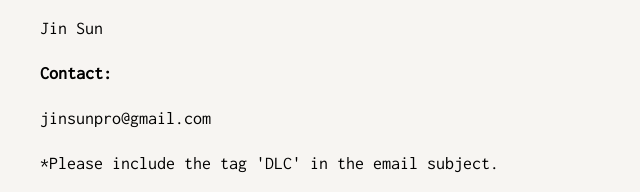
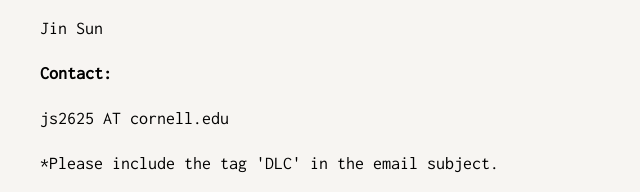
Before and after one commit to jinsungit/DLClinic, a plain HTML site: page webpage/index.html in a window 1280 px wide. Shown: the part 1768-1960 px from the top of the page, 250-890 px from the left. Drawn offline with nearby package versions, Linux system fonts and the light colour scheme.

Commit message:
update markdown, email

```diff
--- a/webpage/index.html
+++ b/webpage/index.html
@@ -84,7 +84,7 @@ This is <em>not</em> a machine learning or deep learning introductory course.
     <h5 class="w3-center w3-padding-64"><span class="w3-tag w3-wide">Course Information</span></h5>
 
     <p><strong>Instructor:</strong> <p>Jin Sun</p></p>
-    <p><strong>Contact:</strong><p> jinsunpro@gmail.com</p>  <p>*Please include the tag 'DLC' in the email subject.</p></p>
+    <p><strong>Contact:</strong><p> js2625 AT cornell.edu</p>  <p>*Please include the tag 'DLC' in the email subject.</p></p>
     <p><strong>Hours and Locations:</strong></p>
     <p> Wed 8:30am-9:30am, Lab Session in Bloomberg 061 </p>
     <p> Fri 8:30am-10am, Lecture Session in Bloomberg 081 </p>
```
Also changed, not shown: 1 other file.
